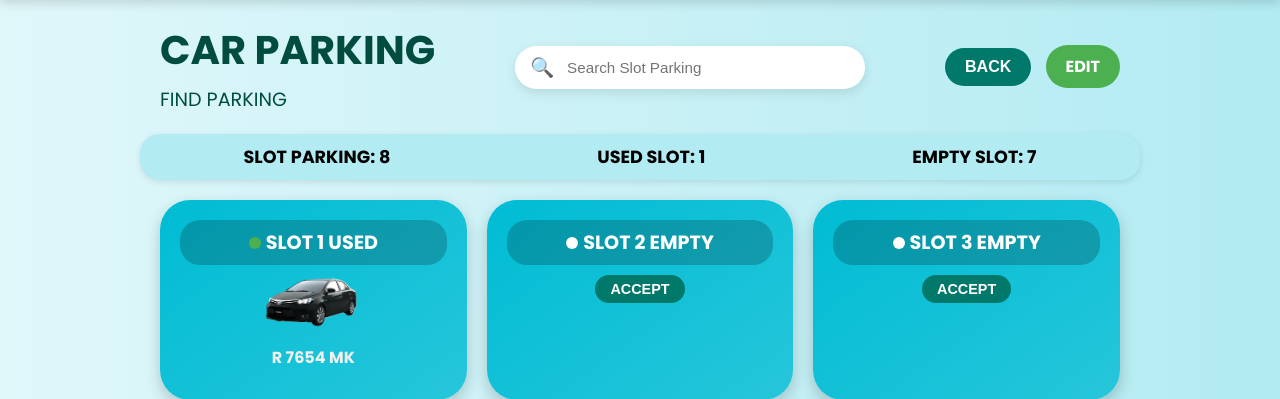
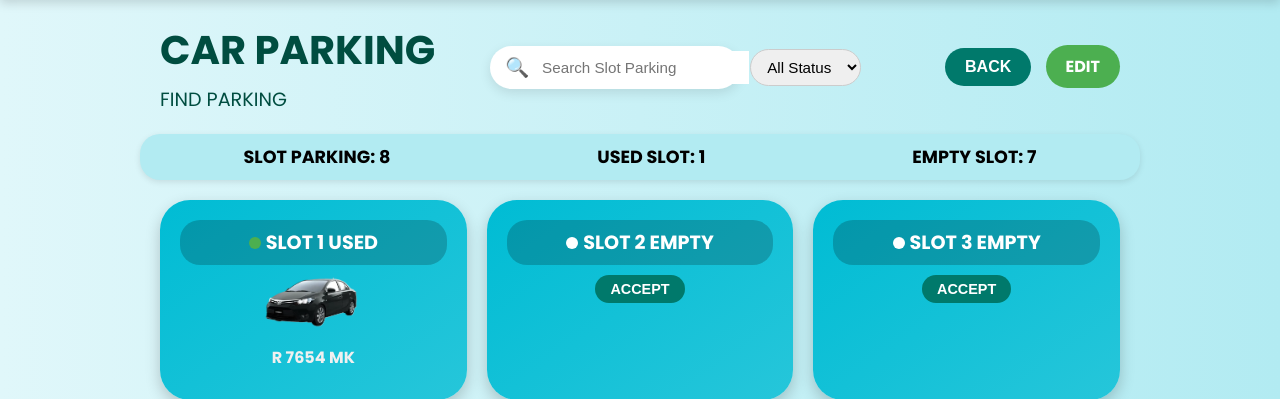
Before and after one commit to muhzakifp/website-parkir-update-2.0, a Flask app: page /parking/car in a window 1280 px wide. Shown: the part 78-477 px from the top of the page. Run offline with Flask 3, Linux system fonts and the light colour scheme; the visitor is signed in with stand-in values (Sample User, id 1).

Commit message:
fina ini bosv2.1

```diff
--- a/find_parking/templates/car_parking.html
+++ b/find_parking/templates/car_parking.html
@@ -45,7 +45,7 @@ body {
     border-radius:50px;
     padding:5px 15px;
     flex-grow:1;
-    max-width:350px;
+    max-width:250px;
     box-shadow:0 4px 12px rgba(0,0,0,0.1);
 }
 .search-bar input {
@@ -57,6 +57,17 @@ body {
     color:#444;
 }
 .search-bar .icon { font-size:1.2em; color:#00796b; margin-right:5px; }
+.filter-bar {
+    margin-left:10px;
+}
+#slot-filter {
+    padding:5px 10px;
+    border-radius:20px;
+    border:1px solid #ccc;
+    font-size:0.95em;
+    outline:none;
+    cursor:pointer;
+}
 .back-btn, .edit-btn {
     padding:10px 20px;
     border-radius:50px;
@@ -160,9 +171,17 @@ body {
         <h1>CAR PARKING</h1>
         <h2>FIND PARKING</h2>
     </div>
-    <div class="search-bar">
-        <span class="icon">🔍</span>
-        <input type="text" id="search-input" placeholder="Search Slot Parking" onkeyup="filterSlots()">
+    <div style="display:flex; align-items:center; gap:10px; flex-grow:1; max-width:400px;">
+        <div class="search-bar">
+            <span class="icon">🔍</span>
+            <input type="text" id="search-input" placeholder="Search Slot Parking" onkeyup="filterSlots()">
+        </div>
+        <select id="slot-filter" onchange="filterSlots()" style="padding:8px 12px; border-radius:50px; border:1px solid #ccc; outline:none; font-size:0.95em;">
+            <option value="all">All Status</option>
+            <option value="empty">Empty</option>
+            <option value="pending">Pending</option>
+            <option value="accepted">Used</option>
+        </select>
     </div>
     <div>
         <button class="back-btn" onclick="location.href='/back_to_menu'">BACK</button>
@@ -213,14 +232,22 @@ document.querySelectorAll('.slot').forEach(slot => {
     });
 });
 
-// Search filter
+// Search + status filter
 function filterSlots() {
-    const input = document.getElementById('search-input');
-    const filter = input.value.toLowerCase().trim();
+    const input = document.getElementById('search-input').value.toLowerCase().trim();
+    const statusFilter = document.getElementById('slot-filter').value;
+
     document.querySelectorAll('.slot').forEach(slot => {
         const name = slot.querySelector('.slot-header').textContent.toLowerCase();
         const plate = slot.querySelector('.slot-plate')?.textContent.toLowerCase() || '';
-        slot.style.display = (name.includes(filter) || plate.includes(filter)) ? 'block' : 'none';
+        const status = slot.classList.contains('accepted') ? 'accepted' :
+                       slot.classList.contains('pending') ? 'pending' :
+                       'empty';
+
+        const matchesSearch = name.includes(input) || plate.includes(input);
+        const matchesStatus = statusFilter === 'all' || status === statusFilter;
+
+        slot.style.display = (matchesSearch && matchesStatus) ? 'block' : 'none';
     });
 }
 </script>
```
Also changed, not shown: find_parking/templates/motorcycle_parking.html (+24 -8 lines).
